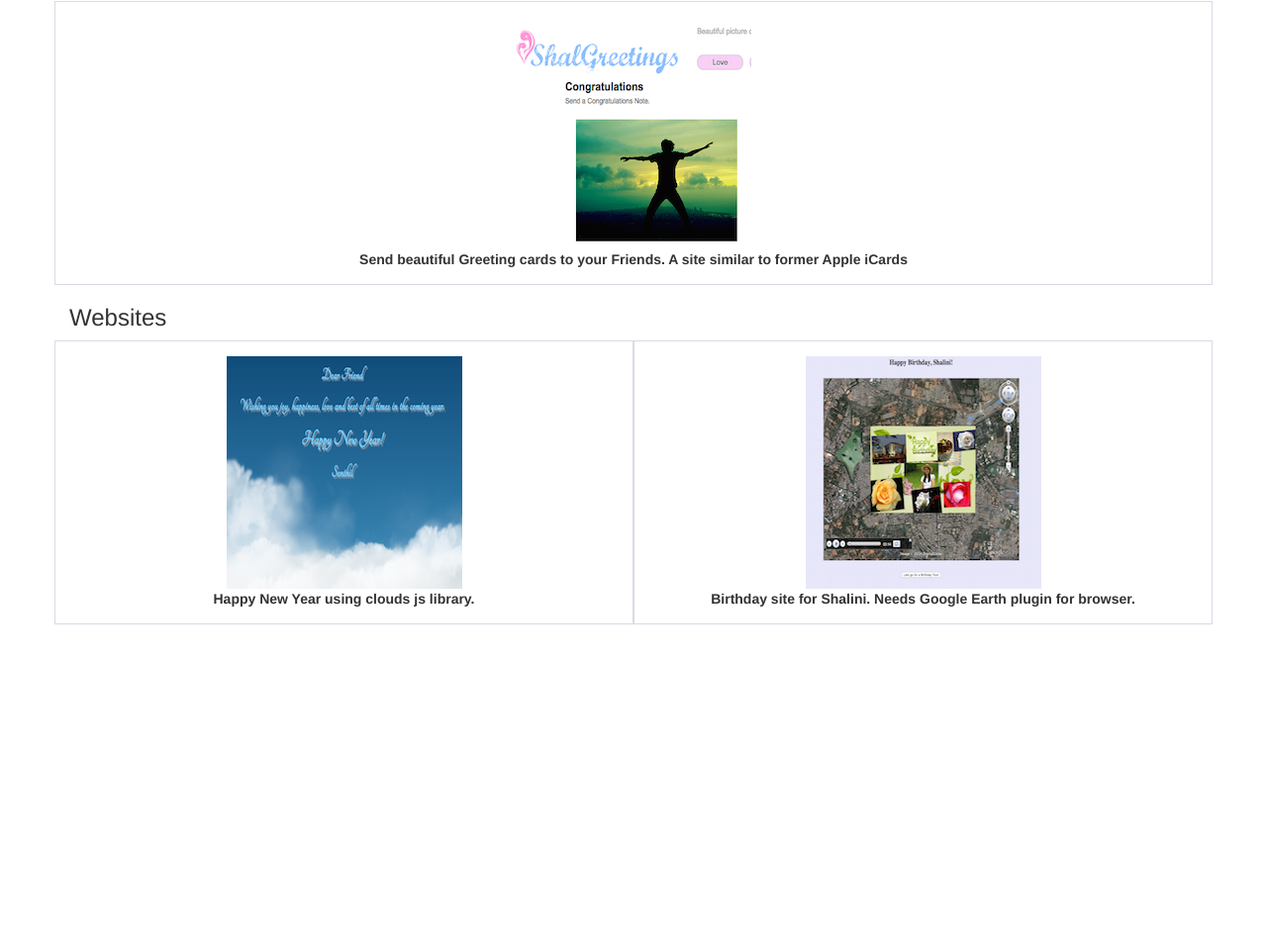
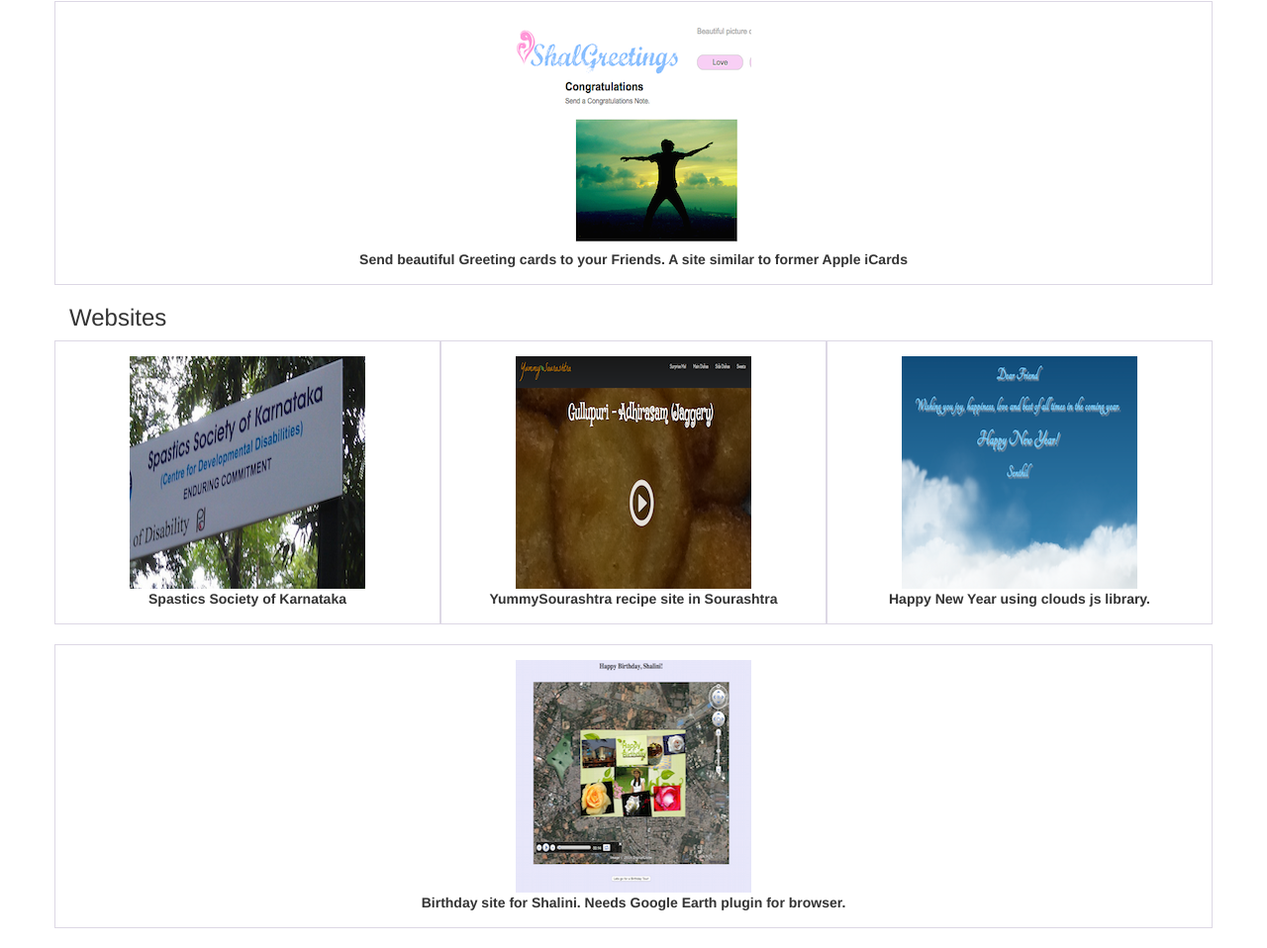
Before and after one commit to uthcode/uthcode.github.io, a plain HTML site: page index.html in a window 1280 px wide. Shown: the part 977-1935 px from the top of the page at 99% size. Before the commit the page ends 1628 px from the top, so only its background shows below. Drawn offline with Linux system fonts and the light colour scheme; a script that the page names is missing.

Commit message:
Added spasticssocietyofkarnataka.org and yummysourashtra.com sites.

```diff
--- a/index.html
+++ b/index.html
@@ -51,8 +51,13 @@
 
     <h3>Websites</h3>
     <div class="row">
-        <div class="col-md-6 img"><a href="http://www.uthcode.com/happynewyear"><img src="static/happynewyear.png"></a><br/><strong>Happy New Year using clouds js library.</strong></div>
-        <div class="col-md-6 img"><a href="http://www.uthcode.com/shalbday/"><img src="static/shalbday.png"></a><br/><strong>Birthday site for Shalini. Needs Google Earth plugin for browser.</strong></div>
+        <div class="col-md-4 img"><a href="http://www.spasticssocietyofkarnataka.org"><img src="static/spasticssocietyofkarnataka.png"></a><br/><strong>Spastics Society of Karnataka</strong></div>
+        <div class="col-md-4 img"><a href="http://www.yummysourashtra.com/"><img src="static/yummysourashtra.png"></a><br/><strong>YummySourashtra recipe site in Sourashtra</strong></div>
+        <div class="col-md-4 img"><a href="http://www.uthcode.com/happynewyear"><img src="static/happynewyear.png"></a><br/><strong>Happy New Year using clouds js library.</strong></div>
+    </div>
+
+    <div class="row">
+        <div class="col-md-12 img"><a href="http://www.uthcode.com/shalbday/"><img src="static/shalbday.png"></a><br/><strong>Birthday site for Shalini. Needs Google Earth plugin for browser.</strong></div>
     </div>
 
 
```
Also changed, not shown: static/spasticssocietyofkarnataka.png (added), static/yummysourashtra.png (added).
